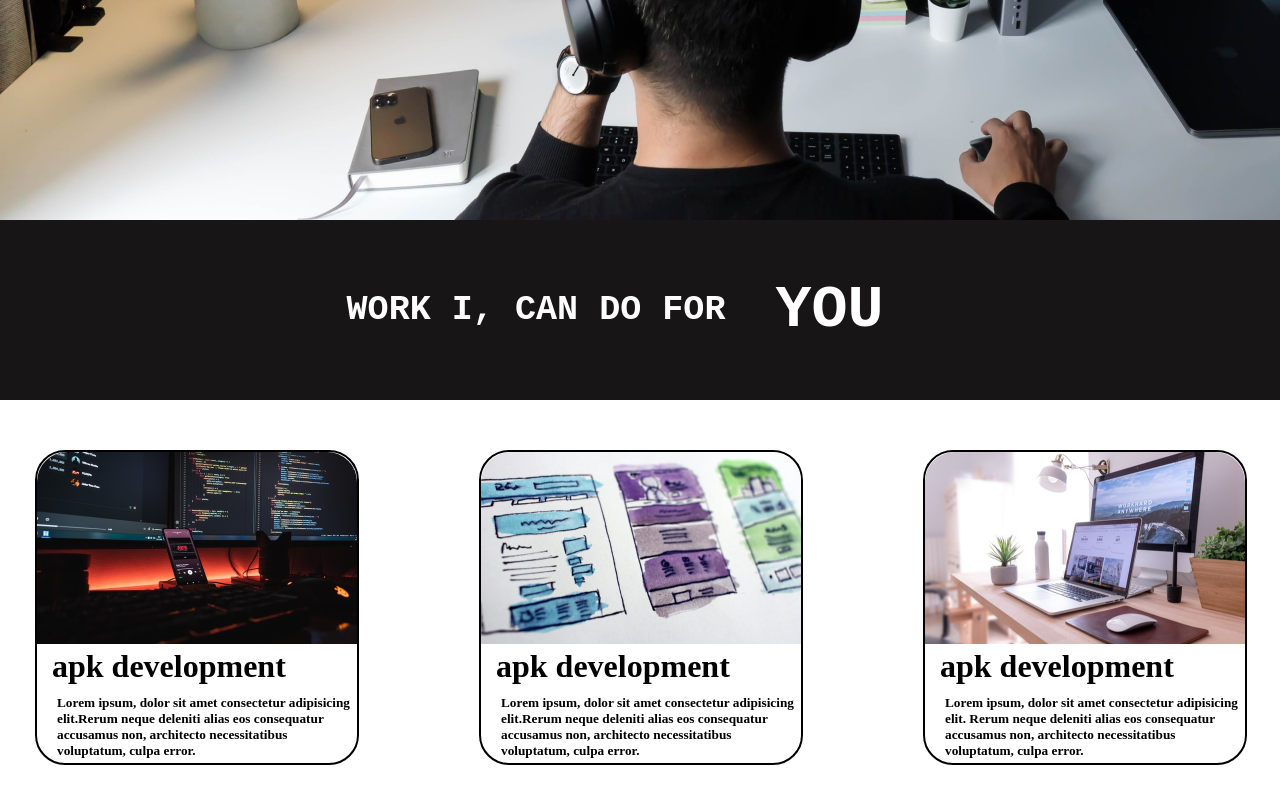
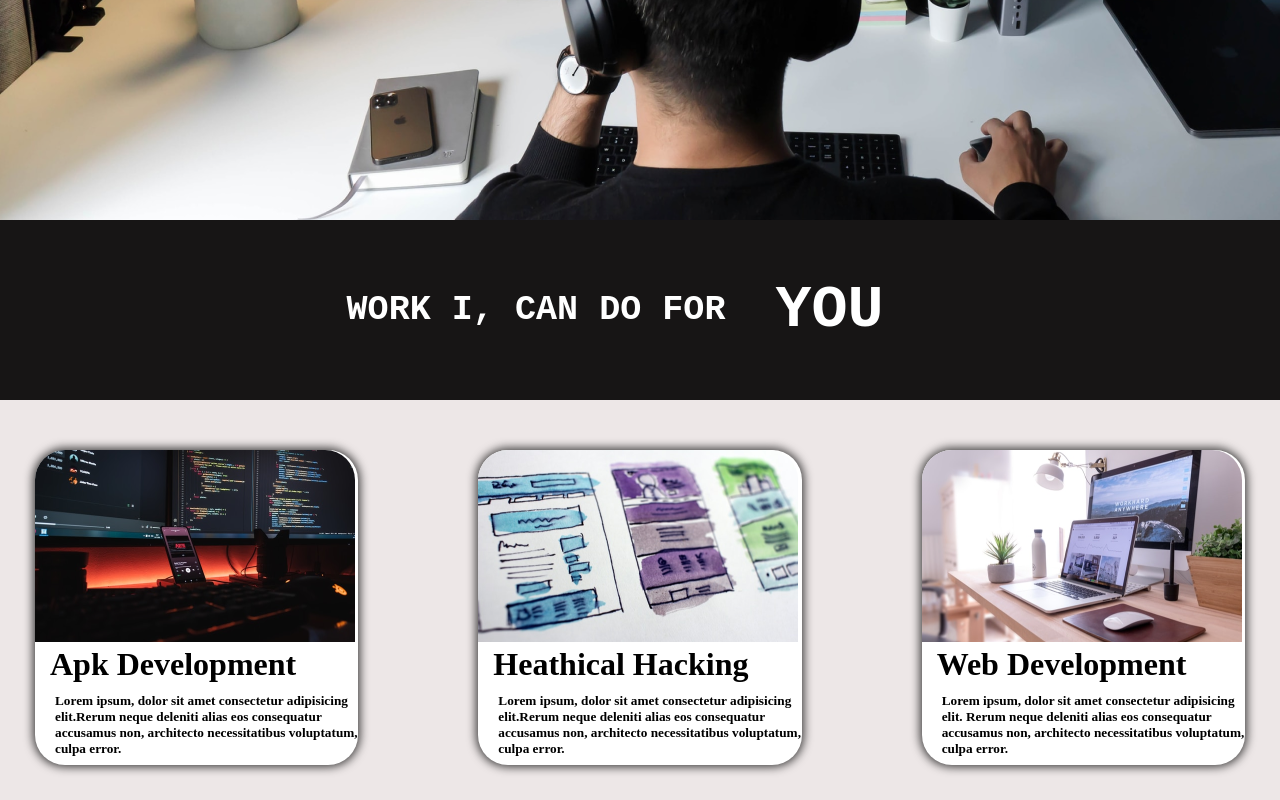
Before and after one commit to alijan-web/Developer-Landing-Page, a plain HTML site: page index.html in a window 1280 px wide. Shown: the part 549-1349 px from the top of the page. Drawn offline with Linux system fonts and the light colour scheme.

Commit message:
more changing courses section

```diff
--- a/index.html
+++ b/index.html
@@ -20,17 +20,17 @@
 <div class="container">
     <div class="box">
         <img src="img/mobile.png" alt="">
-        <h1>apk development</h1>
+        <h1>Apk Development</h1>
         <h5>Lorem ipsum, dolor sit amet consectetur adipisicing elit.Rerum neque deleniti alias eos consequatur accusamus non, architecto necessitatibus voluptatum, culpa error.</h5>
     </div>
     <div class="box">
         <img src="img/uiux.png" alt="">
-        <h1>apk development</h1>
+        <h1>Heathical Hacking</h1>
         <h5>Lorem ipsum, dolor sit amet consectetur adipisicing elit.Rerum neque deleniti alias eos consequatur accusamus non, architecto necessitatibus voluptatum, culpa error.</h5>
     </div>
     <div class="box">
         <img src="img/web.png" alt="">
-        <h1>apk development</h1>
+        <h1>Web Development</h1>
         <h5>Lorem ipsum, dolor sit amet consectetur adipisicing elit. Rerum neque deleniti alias eos consequatur accusamus non, architecto necessitatibus voluptatum, culpa error.</h5>
     </div>
 </div>
--- a/styles.css
+++ b/styles.css
@@ -73,7 +73,7 @@ body {
     height: 400px;
     width: 100%;
     display: grid;
-    background-color: rgb(255, 255, 255);
+    background-color: rgb(237, 231, 231);
     grid-template-columns: repeat(3, 1fr);
     /* grid-template-rows: repeat(3 1fr); */
     gap: 50px;
@@ -87,7 +87,10 @@ body {
     margin-top: 50px;
    border-radius: 30px;
    color: #000000;
-   border: solid 2px black;
+   box-shadow: 0px 0px 10px 2px rgba(0,0,0,0.75);
+
+
+   cursor: pointer;
 }
 .box img {
     border-radius: 30px;
@@ -101,3 +104,6 @@ body {
     margin-left: 20px;
     margin-top: 10px;
 }
+.box:hover {
+    box-shadow: 0px 0px 20px 8px rgba(0,0,0,0.45);
+}
```
